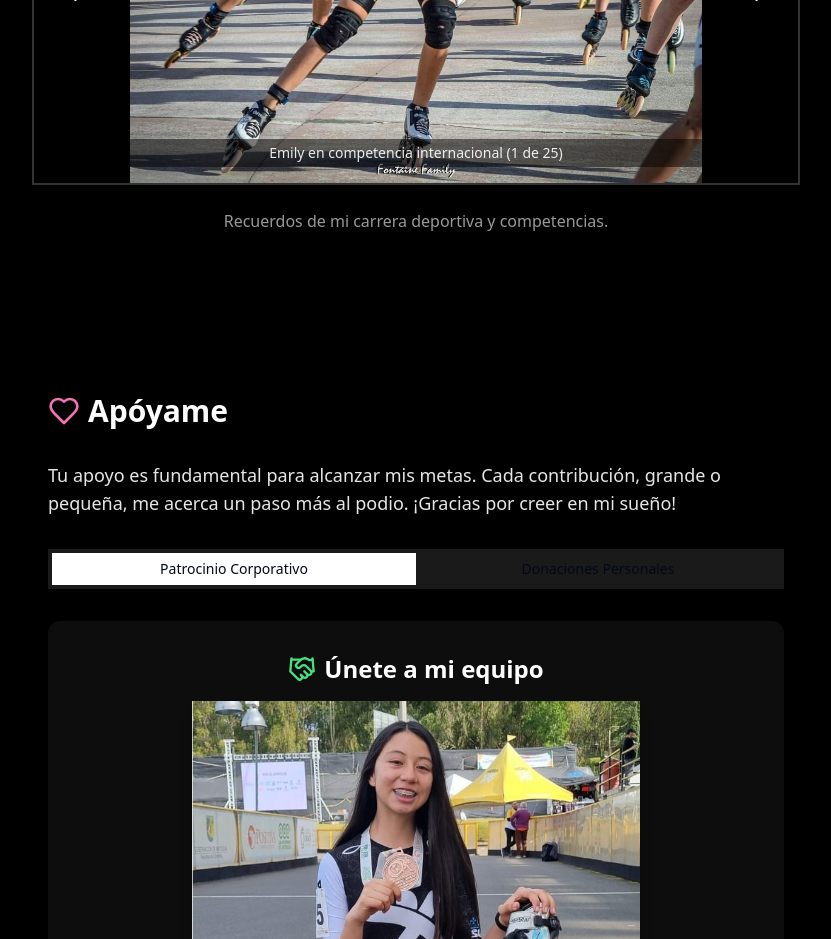
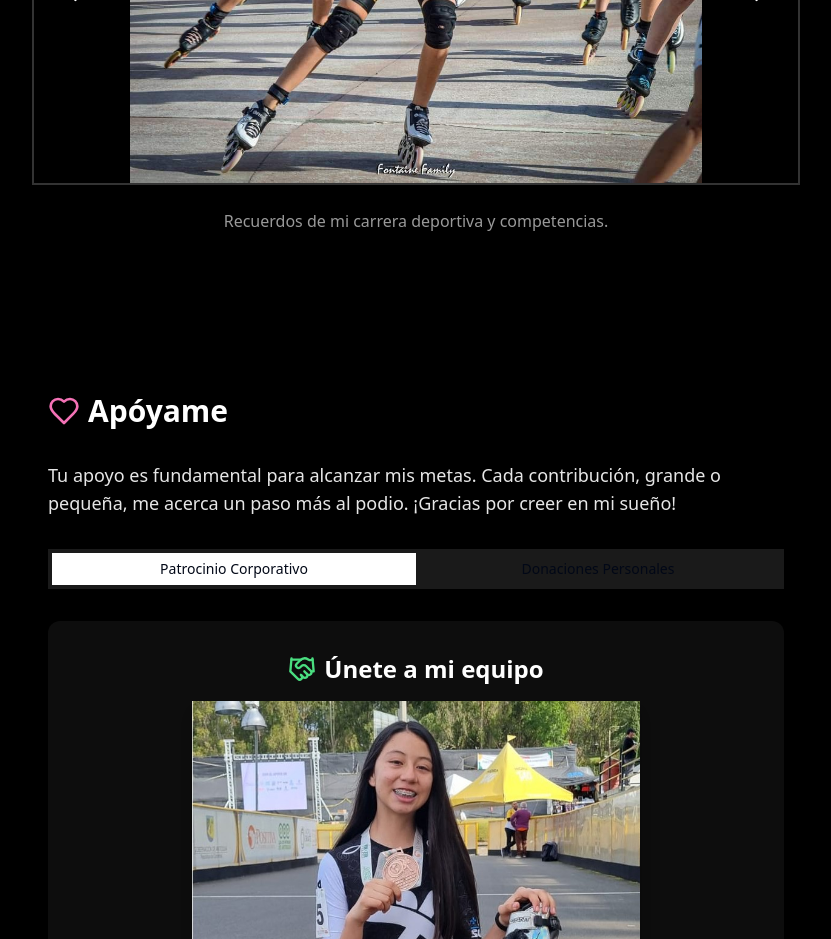
Before and after one commit to miguelggdev/emyng-website, a React (Vite) app: page / in a window 1280 px wide. Shown: the part 8420-9359 px from the top of the page, without its empty margins (224-1055 px from the left). Built offline with nearby package versions, Linux system fonts and the light colour scheme.

Commit message:
[dyad] Eliminando descripción de la galería - wrote 1 file(s) + extra files edited outside of Dyad

```diff
--- a/src/components/Galeria.tsx
+++ b/src/components/Galeria.tsx
@@ -80,9 +80,6 @@ export default function Galeria() {
         >
           <ChevronRight size={28} />
         </button>
-        <div className="absolute bottom-4 left-0 right-0 text-center text-white/90 text-sm bg-black/50 py-1 px-2">
-          {currentImage.alt} ({currentImageIndex + 1} de {galleryImages.length})
-        </div>
       </div>
       <p className="text-white/60 text-center mt-6">Recuerdos de mi carrera deportiva y competencias.</p>
     </section>
```
